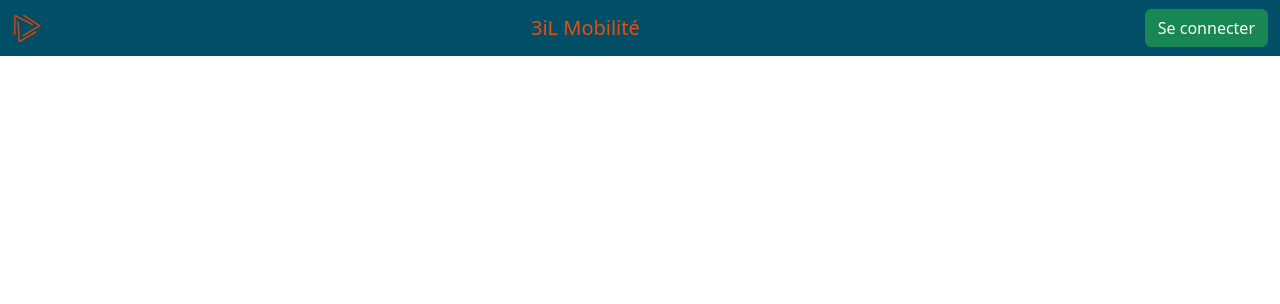
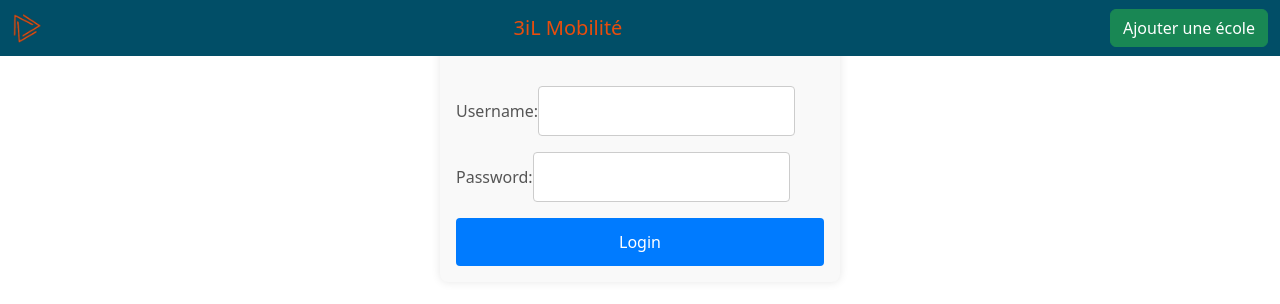
Before and after one commit to Pepapipi/3il-map, a React (Create React App) app in the folder client/: page /login in a window 1280 px wide. Shown: the top 304 px of the page. Built offline with nearby package versions, Linux system fonts and the light colour scheme.

Commit message:
Add erasmus checkbox

```diff
--- a/client/src/App.css
+++ b/client/src/App.css
@@ -18,3 +18,57 @@ body {
 .couleur-orange {
   color: rgb(232, 77, 13) !important;
 }
+/* src/LoginForm.css */
+.login-form {
+  max-width: 400px;
+  margin: 0 auto;
+  padding: 1em;
+  background: #f9f9f9;
+  border-radius: 8px;
+  box-shadow: 0 0 10px rgba(0, 0, 0, 0.1);
+}
+
+.login-form h2 {
+  margin-bottom: 1em;
+  color: #333;
+  text-align: center;
+}
+
+.login-form form {
+  display: flex;
+  flex-direction: column;
+}
+
+.login-form label {
+  margin-bottom: 0.5em;
+  color: #555;
+}
+
+.login-form input {
+  padding: 0.75em;
+  margin-bottom: 1em;
+  border: 1px solid #ccc;
+  border-radius: 4px;
+  font-size: 1em;
+  transition: border-color 0.3s;
+}
+
+.login-form input:focus {
+  border-color: #007bff;
+  outline: none;
+}
+
+.login-form button {
+  padding: 0.75em;
+  color: #fff;
+  background-color: #007bff;
+  border: none;
+  border-radius: 4px;
+  cursor: pointer;
+  font-size: 1em;
+  transition: background-color 0.3s;
+}
+
+.login-form button:hover {
+  background-color: #0056b3;
+}
--- a/client/src/App.js
+++ b/client/src/App.js
@@ -4,6 +4,7 @@ import Entete from "./entete";
 import FormPage from "./formPage";
 import { BrowserRouter as Router, Route, Routes } from 'react-router-dom';
 import 'bootstrap/dist/css/bootstrap.min.css';
+import LoginForm from "./loginForm";
 
 
 function App() {
@@ -14,6 +15,7 @@ function App() {
         <Entete />
         <Routes>
           <Route path="/" element={<MapPage />} />
+          <Route path="/login" element={<LoginForm />} />
           <Route path="/form" element={<FormPage />} />
           <Route path="/form/:id" element={<FormPage />} />
         </Routes>
--- a/client/src/MapPage.js
+++ b/client/src/MapPage.js
@@ -1,5 +1,7 @@
 import React from "react";
 import { MapContainer, TileLayer, Marker, Popup } from "react-leaflet";
+import L from "leaflet";
+
 import Axios from "axios";
 import 'bootstrap/dist/css/bootstrap.min.css';
 
@@ -7,9 +9,24 @@ function MapPage() {
 	const [pings, setPings] = React.useState([]);
 
 	React.useEffect(() => {
-		Axios.get("/pings").then((res) => setPings(res.data));
+		Axios.get("/pings").then((res) => setPings(res.data)).catch((err) => console.error(err));
 	}, []);
 
+	const createIcon = (color) => {
+        const svgString = `
+            <svg height="24px" viewBox="0 0 24 24" width="24px" xmlns="http://www.w3.org/2000/svg">
+                <circle cx="12" cy="12" r="10" fill="${color}"/>
+                <circle cx="12" cy="12" r="6" fill="white"/>
+                <circle cx="12" cy="12" r="4" fill="${color}"/>
+            </svg>
+        `;
+        return L.divIcon({
+            html: svgString,
+            className: '',
+            iconSize: [24, 24],
+            iconAnchor: [12, 12]
+        });
+    };
 
 	return (
 		<MapContainer center={[50, 0]} zoom={4} scrollWheelZoom={false}>
@@ -19,8 +36,10 @@ function MapPage() {
 			/>
 			{pings.map((ping, index) => {
 				const position = [ping.position['x'], ping.position['y']];
+
 				return (
-					<Marker key={index} position={position}>
+
+					<Marker key={index} position={position} icon={ping.erasmus == '1' ?  createIcon("blue") : createIcon("black")}>
 						<Popup>
 							{/* <div class="card"> */}
 								<img src="..." class="card-img-top" alt="..." />
--- a/client/src/entete.js
+++ b/client/src/entete.js
@@ -7,8 +7,8 @@ const Entete = () => {
         <nav className="navbar navbar-expand-lg couleur-bleu fixed-top">
             <div className="container-fluid">
                 <img src="img/logo.png" alt="Logo" width="30" height="24" className="d-inline-block align-text-top" />
-                <a className="navbar-brand couleur-orange" href="#">3iL Mobilité</a>
-                <button className="btn btn-success">Se connecter</button>
+                <div className="navbar-brand couleur-orange">3iL Mobilité</div>
+                <a  href={'/form/'}><button className="btn btn-success">Ajouter une école</button></a>
             </div>
         </nav>
     );
--- a/client/src/formPage.js
+++ b/client/src/formPage.js
@@ -19,6 +19,7 @@ const FormPage = () => {
     timezone: '',
     automne_semestre: '',
     lien_ecole: '',
+    erasmus: false,
   });
 
   const { id } = useParams();
@@ -64,6 +65,7 @@ const FormPage = () => {
         console.error('Error:', error);
       });
     e.preventDefault();
+    window.location.href = "/";
     // Your form submission logic goes here
   };
 
@@ -106,7 +108,18 @@ const FormPage = () => {
             className="h-5 w-5"
           />
         </div>
-        <button type="submit" className="bg-blue-500 text-white py-2 px-4 rounded hover:bg-blue-700">Submit</button>
+        <div className="flex items-center">
+          <label htmlFor="erasmus" className="mr-2">Erasmus :</label>
+          <input
+            type="checkbox"
+            id="erasmus"
+            name="erasmus"
+            checked={formData.erasmus}
+            onChange={handleChange}
+            className="h-5 w-5"
+          />
+        </div>
+        <button type="submit" className="bg-blue-500 text-white py-2 px-4 rounded hover:bg-blue-700">Envoyer</button>
       </form>
     </div>
   );
--- /dev/null
+++ b/client/src/loginForm.js
@@ -0,0 +1,56 @@
+// src/LoginForm.js
+import React, { useState } from 'react';
+import './App.css';
+import Axios from "axios";
+
+function LoginForm() {
+  const [username, setUsername] = useState('');
+  const [password, setPassword] = useState('');
+
+
+  const handleSubmit = (e) => {
+    e.preventDefault();
+    Axios.post('/api/login', {
+      username: username,
+      password: password
+    })
+    .then(function (response) {
+      console.log(response);
+    })
+    .catch(function (error) {
+      console.log(error);
+    });
+
+    console.log('Submitting', username, password);
+
+  };
+
+  return (
+    <div className="login-form">
+      <h2>Login</h2>
+      <form onSubmit={handleSubmit}>
+        <div>
+          <label htmlFor="name">Username:</label>
+          <input
+            type="text"
+            id="name"
+            value={username}
+            onChange={(e) => setUsername(e.target.value)}
+          />
+        </div>
+        <div>
+          <label htmlFor="password">Password:</label>
+          <input
+            type="password"
+            id="password"
+            value={password}
+            onChange={(e) => setPassword(e.target.value)}
+          />
+        </div>
+        <button type="submit">Login</button>
+      </form>
+    </div>
+  );
+}
+
+export default LoginForm;
--- a/package.json
+++ b/package.json
@@ -6,8 +6,10 @@
   "author": "",
   "license": "ISC",
   "dependencies": {
+    "bcrypt": "^5.1.1",
     "cors": "^2.8.5",
     "express": "^4.19.2",
+    "express-session": "^1.18.0",
     "mysql": "^2.18.1"
   },
   "scripts": {
```
Also changed, not shown: 2 other files (tests, documents, lock files or other folders).
